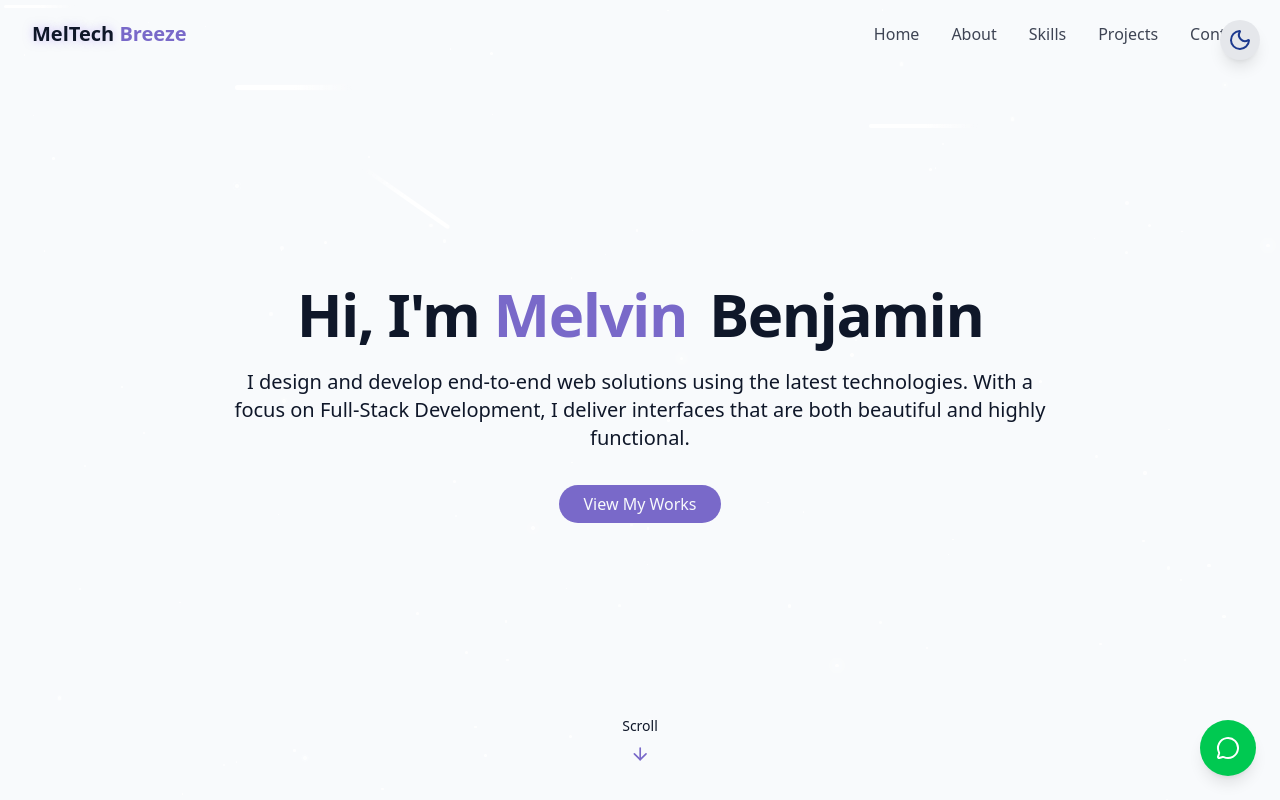
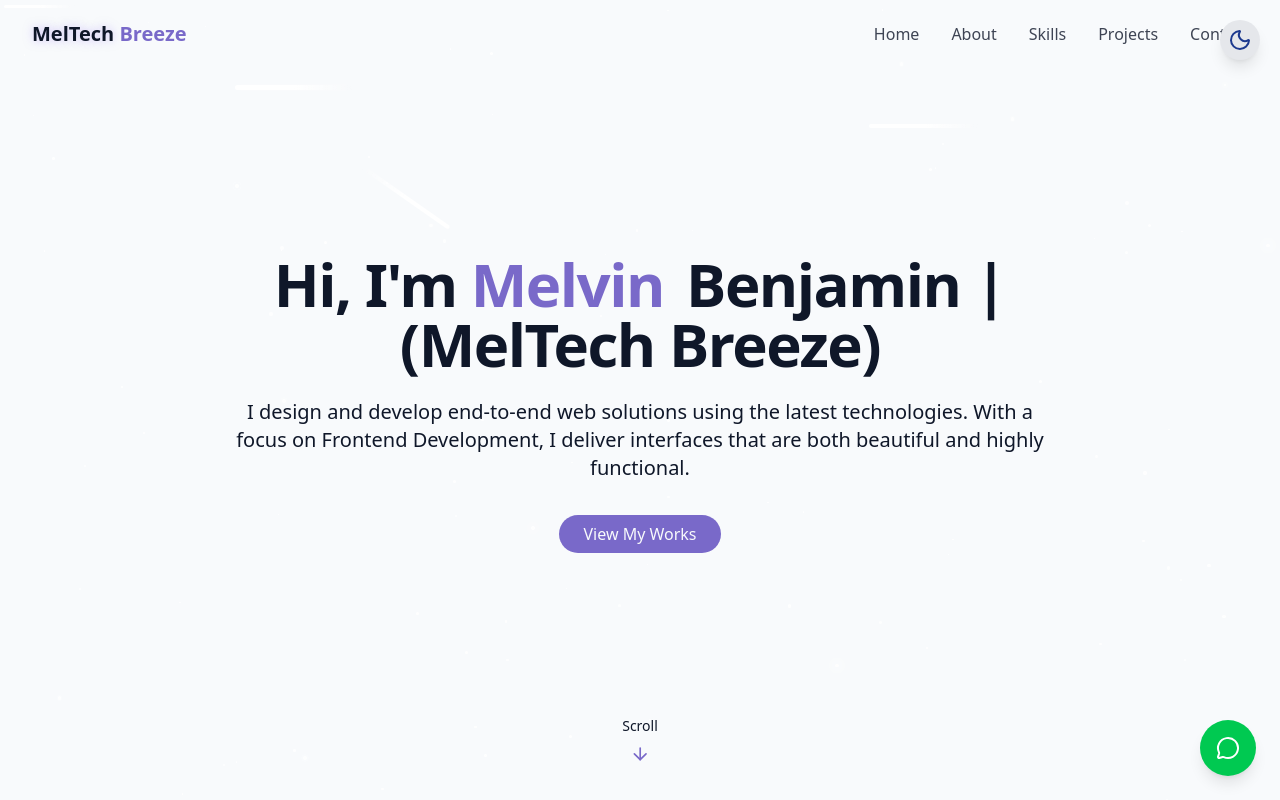
Before and after one commit to melvincbenjamin/meltech_breeze, a React (Vite) app: page / in a window 1280 px wide. Shown: the top 800 px of the page. Built offline with nearby package versions, Linux system fonts and the light colour scheme.

Commit message:
Update HeroSection.jsx

```diff
--- a/src/components/HeroSection.jsx
+++ b/src/components/HeroSection.jsx
@@ -16,13 +16,13 @@ export const HeroSection = () => {
                         </span>
                         <span className="text-gradient ml-2 opacity-0 animate-fade-in-delay-2">
                             {" "}
-                            Benjamin
+                            Benjamin | (MelTech Breeze)
                         </span>
                     </h1>
 
                     <p className="text-lg md:text-xl text-muted-foreground max-2-2xl mx-auto opacity-0 animate-fade-in-delay-3">
                         I design and develop end-to-end web solutions using the latest technologies.
-                        With a focus on Full-Stack Development, I deliver interfaces that are both beautiful and highly functional.
+                        With a focus on Frontend Development, I deliver interfaces that are both beautiful and highly functional.
                     </p>
 
                     <div className="pt-4 opacity-0 animate-fade-in-delay-4">
```
